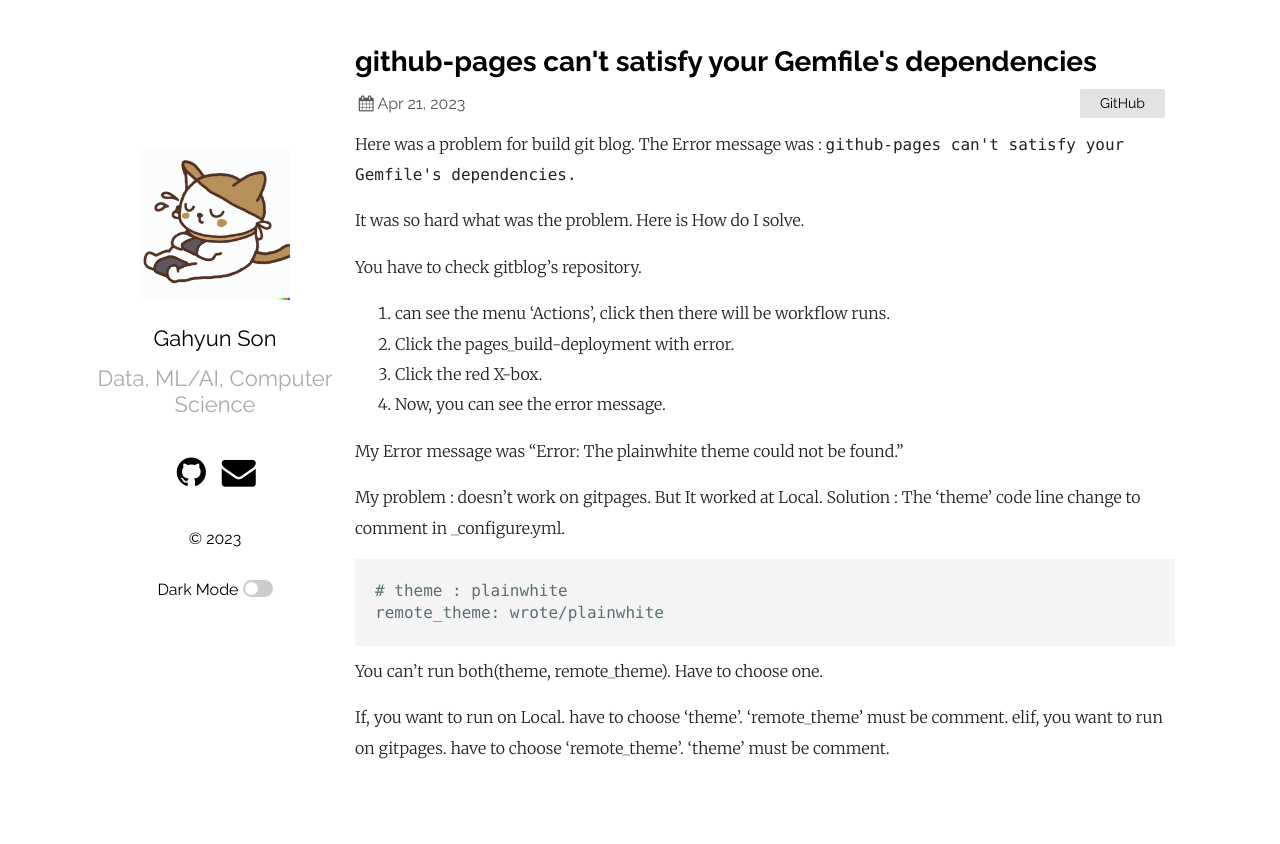
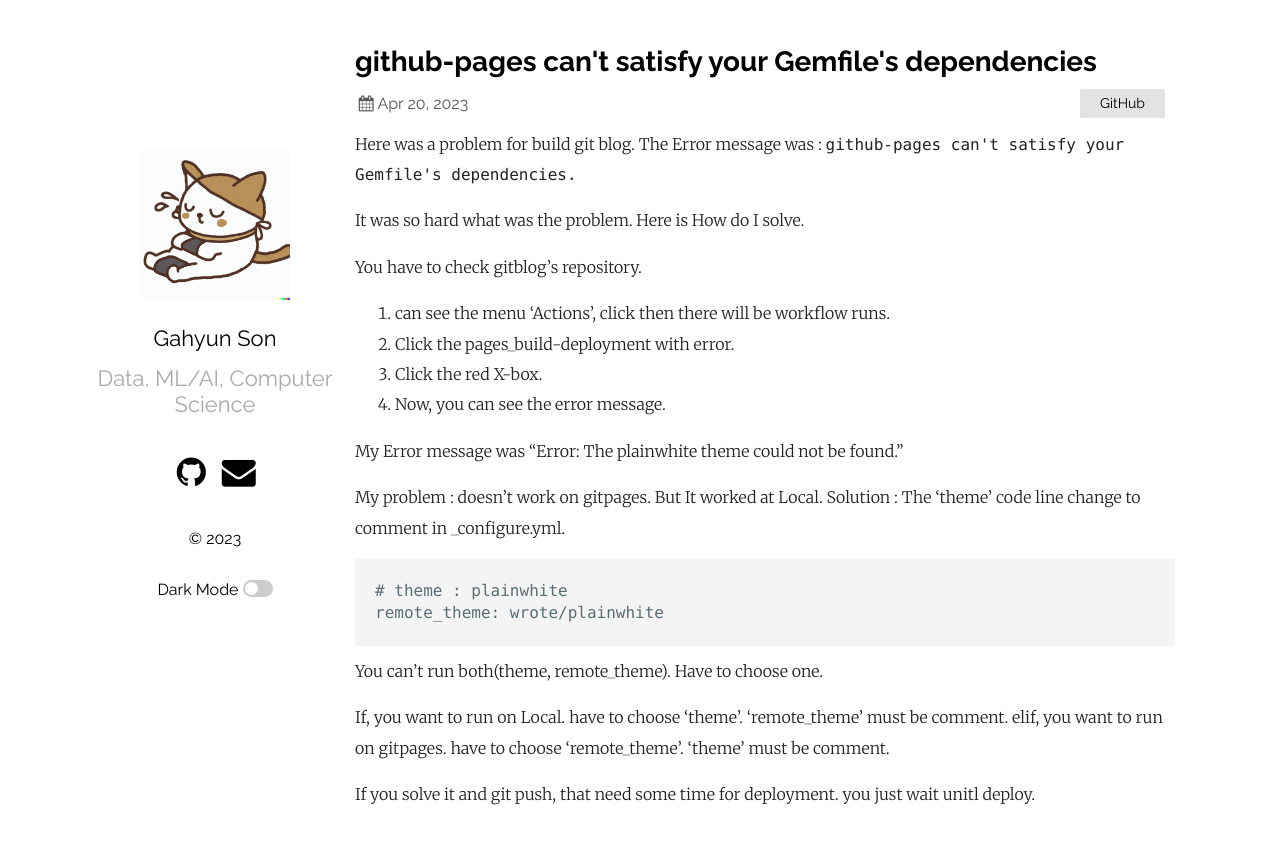
Before and after one commit to gahyunson/gahyunson.github.io, a Jekyll site: the page built from _posts/2023-04-21-github-build-error.markdown, in a window 1280 px wide. Shown: the top 844 px of the page. Built offline with Jekyll 4.4.1, drawn with Linux system fonts in a browser that asks for light colours.

Commit message:
2nd blog edit

```diff
--- a/_posts/2023-04-21-github-build-error.markdown
+++ b/_posts/2023-04-21-github-build-error.markdown
@@ -1,7 +1,7 @@
 ---
 layout: post
 title:  "github-pages can't satisfy your Gemfile's dependencies"
-date:   2023-04-21 15:27:20 +0530
+date:   2023-04-20 15:27:20 +0530
 categories: GitHub
 ---
 
@@ -30,3 +30,6 @@ You can't run both(theme, remote_theme). Have to choose one.
 
 If, you want to run on Local. have to choose 'theme'. 'remote_theme' must be comment.
 elif, you want to run on gitpages. have to choose 'remote_theme'. 'theme' must be comment.
+
+If you solve it and git push,
+that need some time for deployment. you just wait unitl deploy.
```
